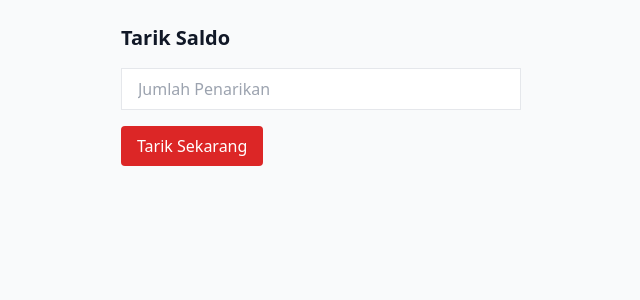
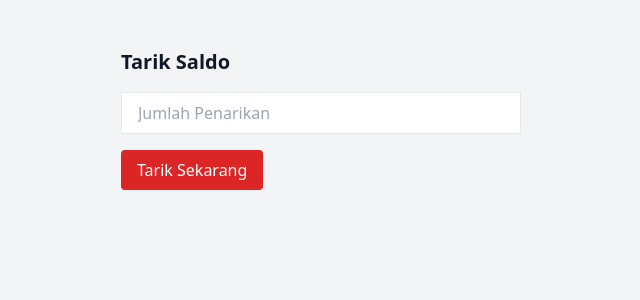
Before and after one commit to ramdanolii14/ewalletsimulator, a Next.js app: page /withdraw in a window 1280 px wide. Shown: the top 300 px of the page, without its empty margins (319-959 px from the left). Built offline with nearby package versions, Linux system fonts and the light colour scheme.

Commit message:
Update layout.tsx

```diff
--- a/app/layout.tsx
+++ b/app/layout.tsx
@@ -1,3 +1,4 @@
+// app/layout.tsx
 import './globals.css'
 import { ReactNode } from 'react'
 
@@ -9,7 +10,9 @@ export const metadata = {
 export default function RootLayout({ children }: { children: ReactNode }) {
   return (
     <html lang="id">
-      <body className="bg-gray-50 font-sans">{children}</body>
+      <body className="min-h-screen bg-gray-100 text-gray-900 font-sans">
+        <main className="max-w-xl mx-auto p-6">{children}</main>
+      </body>
     </html>
   )
 }
```
